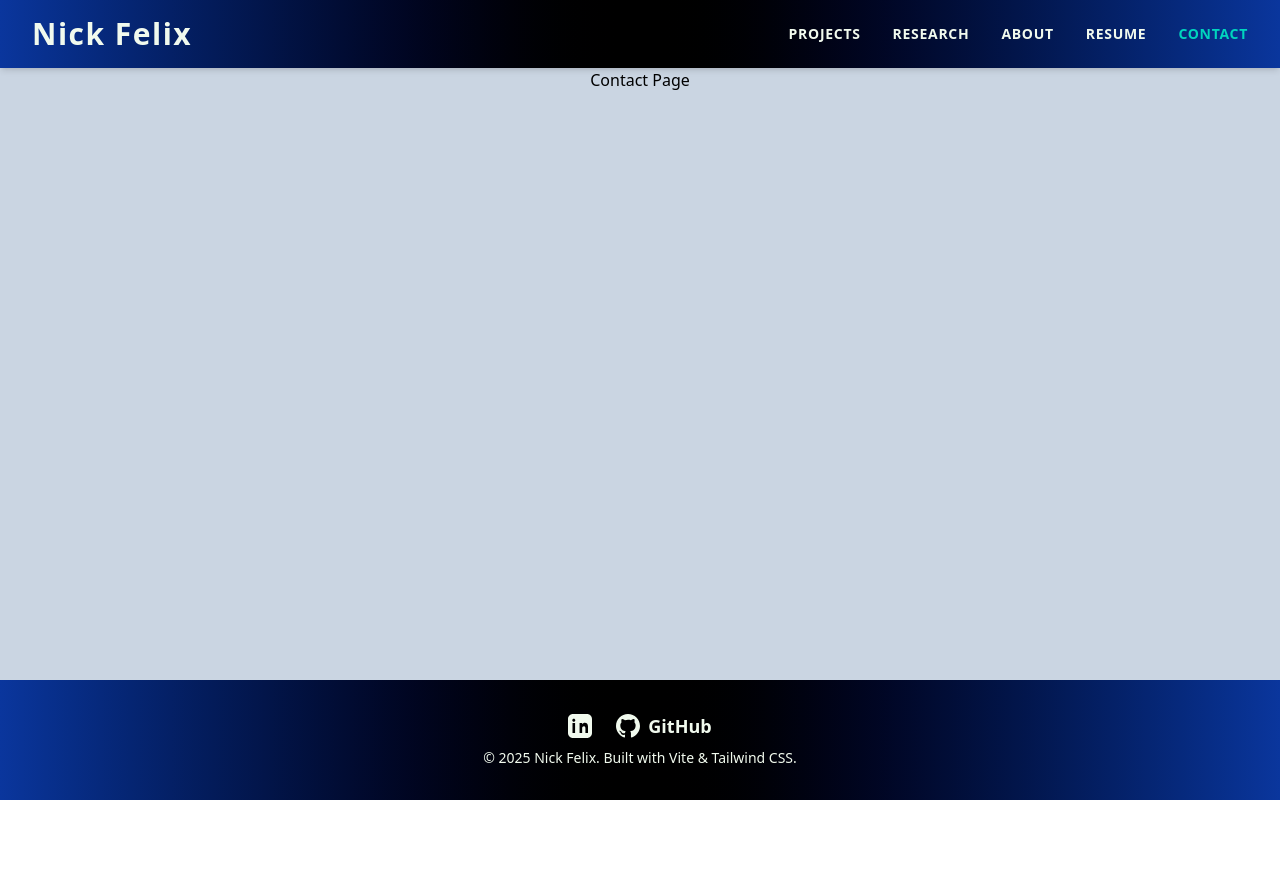
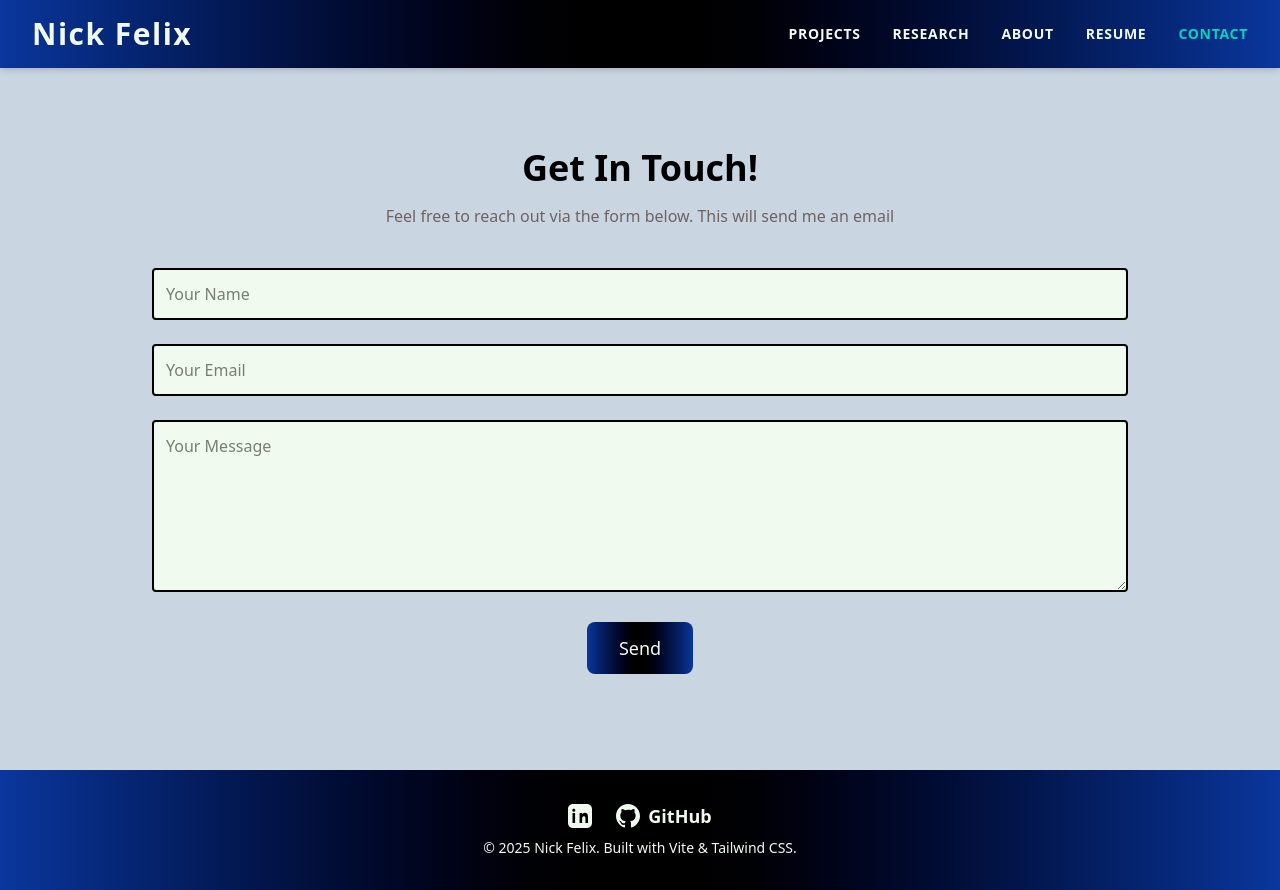
Before and after one commit to nicorox247/Nick-Felix-Site, a React (Vite) app: page /contact in a window 1280 px wide. Before the commit the page ends 800 px from the top, so only its background shows below. Built offline with nearby package versions, Linux system fonts and the light colour scheme.

Commit message:
Contact form and styling

```diff
--- a/package.json
+++ b/package.json
@@ -10,6 +10,7 @@
     "preview": "vite preview"
   },
   "dependencies": {
+    "@emailjs/browser": "^4.4.1",
     "@tailwindcss/vite": "^4.1.7",
     "framer-motion": "^12.23.0",
     "lucide-react": "^0.511.0",
--- a/src/pages/Contact.jsx
+++ b/src/pages/Contact.jsx
@@ -1,3 +1,111 @@
+import { useRef, useState } from 'react';
+import emailjs from '@emailjs/browser';
+import '../styles/Contact.css';
+
 export default function Contact() {
-    return <div>Contact Page</div>;
-  }
+  const form = useRef();
+  const [sent, setSent] = useState(false);
+  const [loading, setLoading] = useState(false);
+  const [errors, setErrors] = useState({});
+  const [formValues, setFormValues] = useState({
+    user_name: '',
+    user_email: '',
+    message: ''
+  });
+
+  const validate = () => {
+    const newErrors = {};
+    if (!formValues.user_name.trim()) newErrors.user_name = 'Name is required';
+    if (!formValues.user_email.trim()) {
+      newErrors.user_email = 'Email is required';
+    } else if (!/^[^\s@]+@[^\s@]+\.[^\s@]+$/.test(formValues.user_email)) {
+      newErrors.user_email = 'Enter a valid email address';
+    }
+    if (!formValues.message.trim()) newErrors.message = 'Message is required';
+
+    setErrors(newErrors);
+    return Object.keys(newErrors).length === 0;
+  };
+
+  const handleChange = (e) => {
+    setFormValues({ ...formValues, [e.target.name]: e.target.value });
+    if (errors[e.target.name]) {
+      setErrors(prev => ({ ...prev, [e.target.name]: null }));
+    }
+
+  };
+
+  const sendEmail = (e) => {
+    e.preventDefault();
+
+    if (!validate()) return;
+
+    setLoading(true);
+
+    emailjs.sendForm(
+      'service_irc8kqo',
+      'template_z7z7iqe',
+      form.current,
+      'Gdn4aC9Jq5ha5-2y0'
+    ).then(() => {
+      setSent(true);
+      setLoading(false);
+      setFormValues({ user_name: '', user_email: '', message: '' });
+      form.current.reset();
+    }, (error) => {
+      console.error('Failed to send:', error);
+      setLoading(false);
+    });
+  };
+
+
+  return (
+    <div className="mx-auto px-6 py-20 media-source border-none">
+      <h1 className="text-4xl font-bold mb-4 text-center">Get In Touch!</h1>
+      <p className="text-center mb-10 text-muted">Feel free to reach out via the form below. This will send me an email</p>
+
+      <form ref={form} onSubmit={sendEmail} className="space-y-6">
+
+        {errors.user_name && <p className="error-msg">{errors.user_name}</p>}
+        <input
+          type="text"
+          name="user_name"
+          placeholder="Your Name"
+          value={formValues.user_name}
+          onChange={handleChange}
+
+          className={`input-style ${errors.user_name ? 'border-error' : ''}`}
+        />
+
+
+        {errors.user_email && <p className="error-msg">{errors.user_email}</p>}
+        <input
+          type="email"
+          name="user_email"
+          placeholder="Your Email"
+          value={formValues.user_email}
+          onChange={handleChange}
+
+          className={`input-style ${errors.user_email ? 'border-error' : ''}`}
+        />
+
+        {errors.message && <p className="error-msg">{errors.message}</p>}
+        <textarea
+          name="message"
+          rows="6"
+          placeholder="Your Message"
+          value={formValues.message}
+          onChange={handleChange}
+
+          className={`input-style ${errors.message ? 'border-error' : ''}`}
+        />
+
+        <button type="submit" disabled={loading} className="px-8 py-3 rounded-lg button-primary text-lg">
+          {loading ? 'Sending...' : 'Send'}
+        </button>
+
+        {sent && <p className="text-green-600 text-md mt-2">Message sent to my email successfully!</p>}
+      </form>
+    </div>
+  );
+}
--- /dev/null
+++ b/src/styles/Contact.css
@@ -0,0 +1,9 @@
+@import '../App.css';
+
+@utility input-style {
+    @apply bg-light w-full p-3 rounded border-2;
+}
+
+@utility error-msg {
+    @apply text-error text-base;
+}
```
Also changed, not shown: 1 other file (tests, documents, lock files or other folders).
